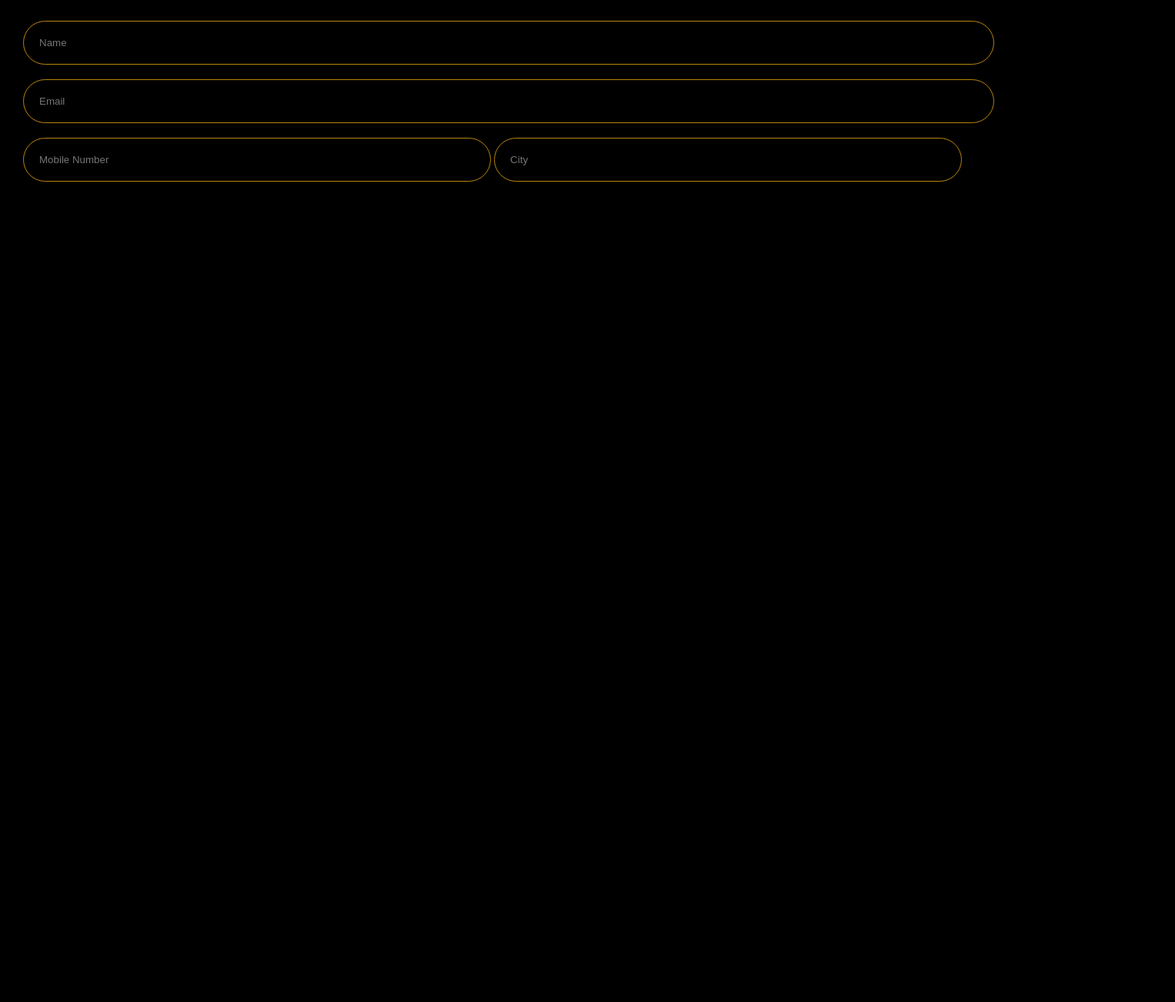
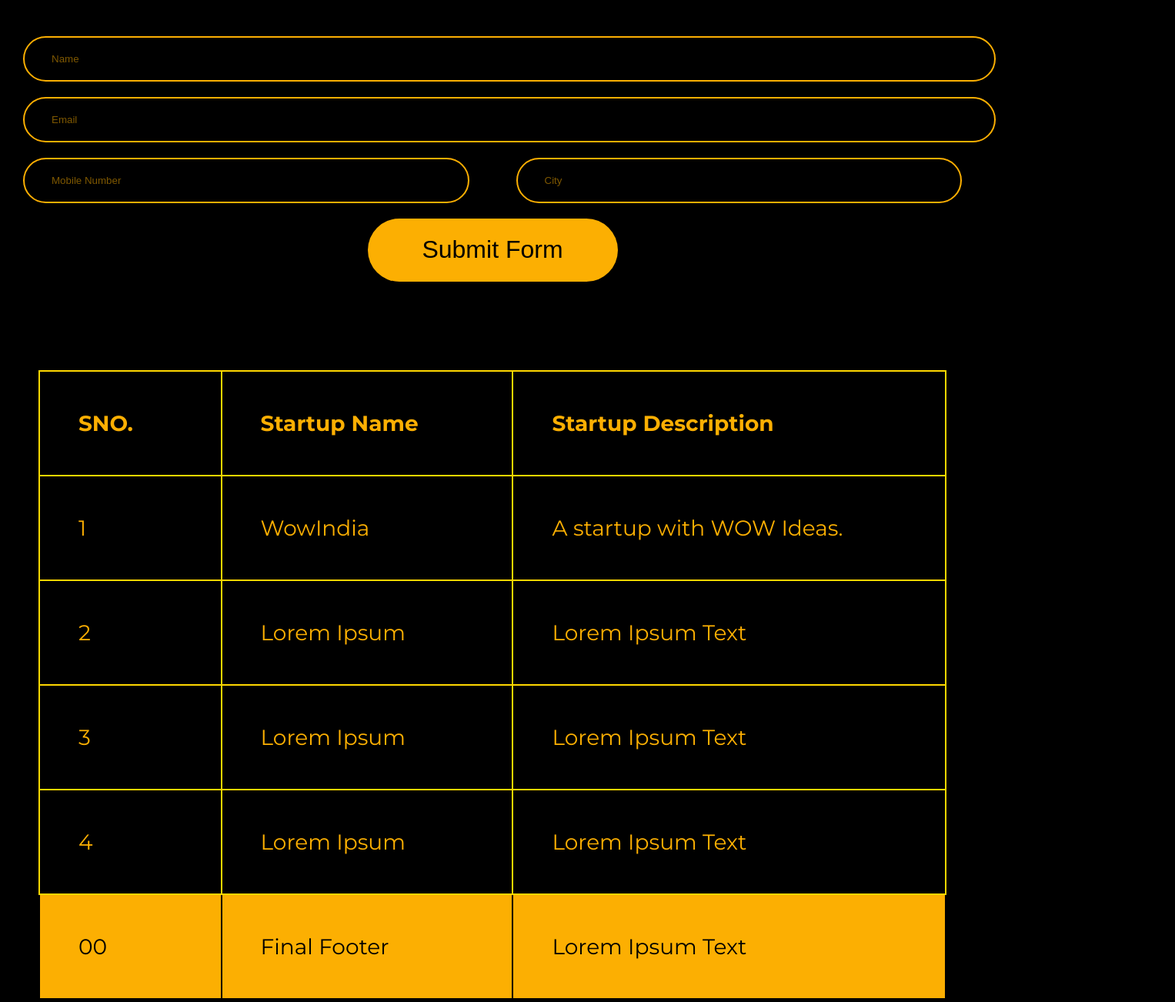
Before and after one commit to itsNeer/Module-test_3, a plain HTML site: page index.html in a window 1280 px wide. Shown: the part 823-2125 px from the top of the page at 77% size, 1527 px wide, since content can reach past the window. Before the commit the page ends 1074 px from the top, so only its background shows below. Drawn offline with Linux system fonts and the light colour scheme.

Commit message:
completeCode

```diff
--- a/index.html
+++ b/index.html
@@ -33,24 +33,56 @@
     <section class="contact">
         <h1>Contact Us</h1>
         <form class="contact-form">
-            <div>
-            <input type="text" name="name" id="name" placeholder="Name">
-                </div>
-                <br>
-                <div>
-            <input type="email" name="email" id="email" placeholder="Email">
+                <input type="text" placeholder="Name">
+                <input type="email" placeholder="Email">
+            <div class="data-field">
+                <input type="text" placeholder="Mobile Number">
+                <input type="text" placeholder="City">
+            </div>
+        <div class="btn">
+            <button type="submit" id="submit">Submit Form</button>
         </div>
-        <br>
-
-            <div class="details">
-                <input type="tel" name="mobile" id="mobileno" placeholder="Mobile Number">
-                &nbsp
-                <input type="text" name="city" id="city" placeholder="City">
-            </div>
         </form>
     </section>
-
-
-
+    <section class="table-section">
+        <table>
+            <thead>
+                <tr>
+                    <th>SNO.</th>
+                    <th>Startup Name</th>
+                    <th>Startup Description</th>
+                </tr>
+            </thead>
+            <tbody>
+                <tr>
+                    <td>1</td>
+                    <td>WowIndia</td>
+                    <td>A startup with WOW Ideas.</td>
+                </tr>
+                <tr>
+                    <td>2</td>
+                    <td>Lorem Ipsum</td>
+                    <td>Lorem Ipsum Text</td>
+                </tr>
+                <tr>
+                    <td>3</td>
+                    <td>Lorem Ipsum</td>
+                    <td>Lorem Ipsum Text</td>
+                </tr>
+                <tr>
+                    <td>4</td>
+                    <td>Lorem Ipsum</td>
+                    <td>Lorem Ipsum Text</td>
+                </tr>
+            </tbody>
+            <tfoot>
+                <tr>
+                    <td>00</td>
+                    <td>Final Footer</td>
+                    <td>Lorem Ipsum Text</td>
+                </tr>
+            </tfoot>
+        </table>
+    </section>
 </body>
 </html>
--- a/style.css
+++ b/style.css
@@ -2,15 +2,21 @@ body{
     margin: 0px;
     padding: 0px;
     background-color: #000000;
-    font-family: 'Montserrat', sans-serif;;
+    font-family: 'Montserrat', sans-serif;
+
 }
-/* header{
+header{
     position: fixed;
     width: 100%;
-} */
+}
 span{
     text-decoration: underline;
 }
+.navbar .logo {
+    font-size: 24px;
+    font-weight: 700;
+}
+
 .navbar{
     display: flex;
     background-color: #FCAF02;
@@ -20,6 +26,7 @@ span{
     position: fixed;
     top: 0;
     width: 100%;
+    z-index: 1000;
     /* width: 1728px; */
     /* height: 86px; */
 }
@@ -34,11 +41,13 @@ span{
     font-family: 'Montserrat', sans-serif;
     color: #000000;
     padding-left: 20px;
+    font-size: 28px;
 }
 .intro-section{
-    /* max-width: 50%;/ */
+    /* max-width: 50%; */
     padding: 50px;
     display: flex;
+    margin-top: 100px;
 }
 .intro-content h1{
     font-family: 'Montserrat', sans-serif;
@@ -61,14 +70,12 @@ span{
     /* margin-right:-50rem; */
     display: flex;
     width: 400px;
-    margin: 10px;
-    padding: 30px;
 }
 .login-button{
     background-color: #FCAF02;
-    border-radius:50px;
-    width: 150px;
-    height:39px;
+    border-radius:500px;
+    width: 323px;;
+    height:66px;
     font-family: 'Montserrat', sans-serif ;
     font-size:25px;
 }
@@ -82,66 +89,76 @@ span{
     color: #FCAF02;
     font-size: 60px;
 }
-/* ::placeholder{
-    color: #FCAF02;
-    padding:15px;
-    opacity:0.5;
-} */
-/* #name{
+.contact-form input{
     background-color: #000;
     border: 2px solid #FCAF02;
     width: 100%;
-    border-radius:20px;
-    margin-bottom: 20px;
-    padding: 15px 15px;
-    color: #FCAF02
+    margin-bottom:20px;
+    padding: 20px;
+    border-radius: 100px;;
 }
-#email{
-    background-color: #000;
-    border:2px solid #FCAF02;
-    width: 100%;
-    border-radius: 20px;
-    margin-bottom: 20px;
-    padding: 15px 15px;
+::placeholder{
     color:#FCAF02;
+    opacity: 0.5;
+    padding: 15px;
 }
+.data-field{
+    width:100%;
+    display: flex;
+    justify-content: space-between;
+    gap: 5%;
+}
+.btn{
+    display: flex;
+    justify-content: center;
+    align-items: center;
 
-#mobileno{
-    background-color: #000;
-    border:2px solid #FCAF02;
-    width: 50%;
-    border-radius: 20px;
-    margin-bottom: 20px;
-    padding: 15px 15px;
+}
+#submit{
+    background-color: #FCAF02;
+    display: flex;
+    align-items: center;
+    border: none;
+    width: 325px;
+    height: 82px;
+    font-size: 32px;
+    border-radius: 100px;
+    text-align: center;
+    color: #000;
+    justify-content: center;
+}
+#submit:hover{
+    background-color: #FFC400;
+}
+.table-section{
     color:#FCAF02;
     display: flex;
+    align-items: center;
+    justify-content: center;
+    margin-top: 50px;
+    padding: 50px;
+    /* border-collapse: collapse; */
 }
-#city{
-    background-color: #000;
-    border:2px solid #FCAF02;
-    width: 50%;
-    border-radius: 20px;
-    margin-bottom: 20px;
-    padding: 15px 15px;
-    color:#FCAF02;
-    display: flex;
-} */
-form input{
-    border-radius: 50px;
-    background-color: black;
-    border: 1px solid darkgoldenrod;
-    padding: 20px;
+table, th, td {
+    border: 2px solid #ffd700;
+    padding: 10px;
+    text-align: left;
+    border-collapse: collapse;
+    align-items: center;
+    justify-content: center;
+    padding : 50px 100px 50px 50px;
 }
-form div{
-    width: 100%;
+table{
+    width:100%;
+    margin: 0 auto;
+    font-size:28px;
 }
-form div > input{
-    width: 100%;
+thead{
+    color:#FCAF02
 }
-.details{
-    display: flex;
-    /* gap: 20px; */
+tfoot td{
+    background-color: #FCAF02;
+    color: #000;
+    border: 2px solid #000;
+    border-collapse: collapse;
 }
-form::placeholder{
-    color: darkgoldenrod;
-}
```
